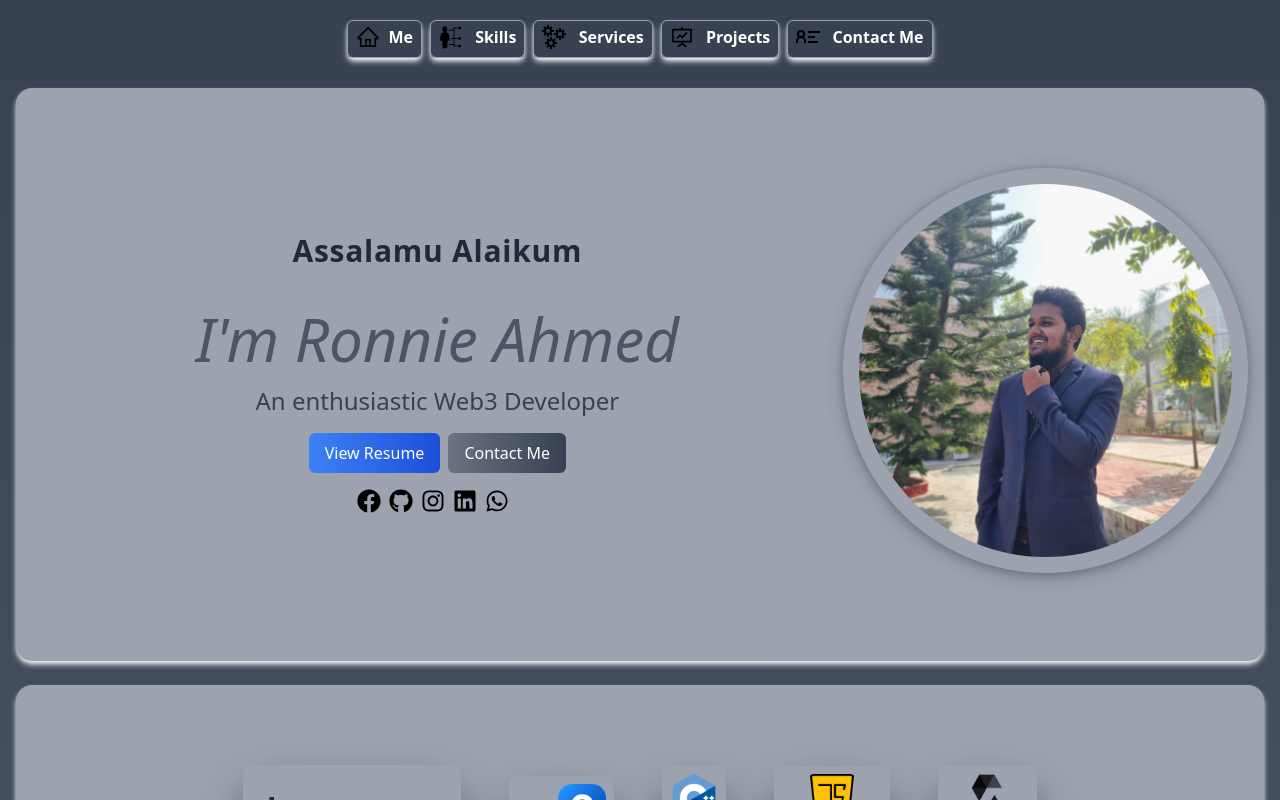
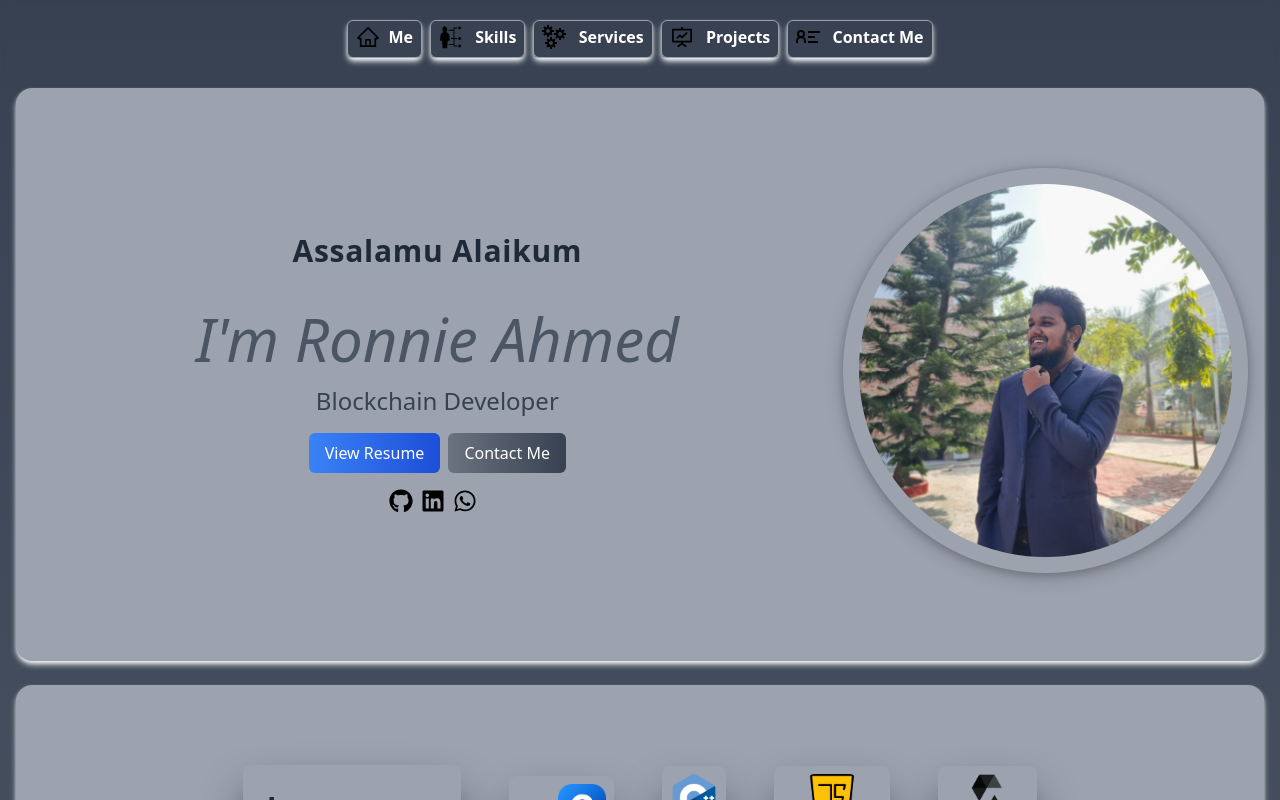
Before and after one commit to Ronnie-Ahmed/Portfolio, a React (Create React App) app: page / in a window 1280 px wide. Shown: the top 800 px of the page. Built offline with nearby package versions, Linux system fonts and the light colour scheme.

Commit message:
New Resume

```diff
--- a/src/Pages/Aboutme.js
+++ b/src/Pages/Aboutme.js
@@ -25,16 +25,14 @@ export const Aboutme = () => {
               <p className="text-6xl mb-4 italic text-gray-600">
                 I'm Ronnie Ahmed
               </p>
-              <p className="text-2xl text-gray-700">
-                An enthusiastic Web3 Developer
-              </p>
+              <p className="text-2xl text-gray-700">Blockchain Developer</p>
             </div>
             <div className="flex justify-center mt-4">
               <button className="mr-2 px-4 py-2 rounded-md bg-gradient-to-r from-blue-500 to-blue-700 text-white hover:bg-gradient-to-r hover:from-blue-700 hover:to-blue-900 hover:shadow-lg hover:-translate-y-1 transition-all duration-300">
                 <a
                   target="_blank"
                   rel="noopener noreferrer"
-                  href="https://drive.google.com/file/d/1VKknguSeH-Ptg8ghVhS6jmg362Q2-ad8/view?usp=sharing"
+                  href="https://drive.google.com/file/d/1nzgtXfMnd3p9gKNIbbUhm8cJ0Dm5uact/view?usp=sharing"
                   download
                 >
                   View Resume
@@ -46,7 +44,7 @@ export const Aboutme = () => {
               </button>
             </div>
             <div className="flex justify-center mt-4">
-              <div>
+              {/* <div>
                 <a
                   target="_blank"
                   rel="noopener noreferrer"
@@ -55,7 +53,7 @@ export const Aboutme = () => {
                 >
                   <FaFacebook className="inline-block mr-2 mb-1 text-2xl" />
                 </a>
-              </div>
+              </div> */}
               <div>
                 <a
                   target="_blank"
@@ -66,7 +64,7 @@ export const Aboutme = () => {
                   <FaGithub className="inline-block mr-2 mb-1 text-2xl" />
                 </a>
               </div>
-              <div>
+              {/* <div>
                 <a
                   target="_blank"
                   rel="noopener noreferrer"
@@ -75,7 +73,7 @@ export const Aboutme = () => {
                 >
                   <FaInstagram className="inline-block mr-2 mb-1 text-2xl" />
                 </a>
-              </div>
+              </div> */}
               <div>
                 <a
                   target="_blank"
```
